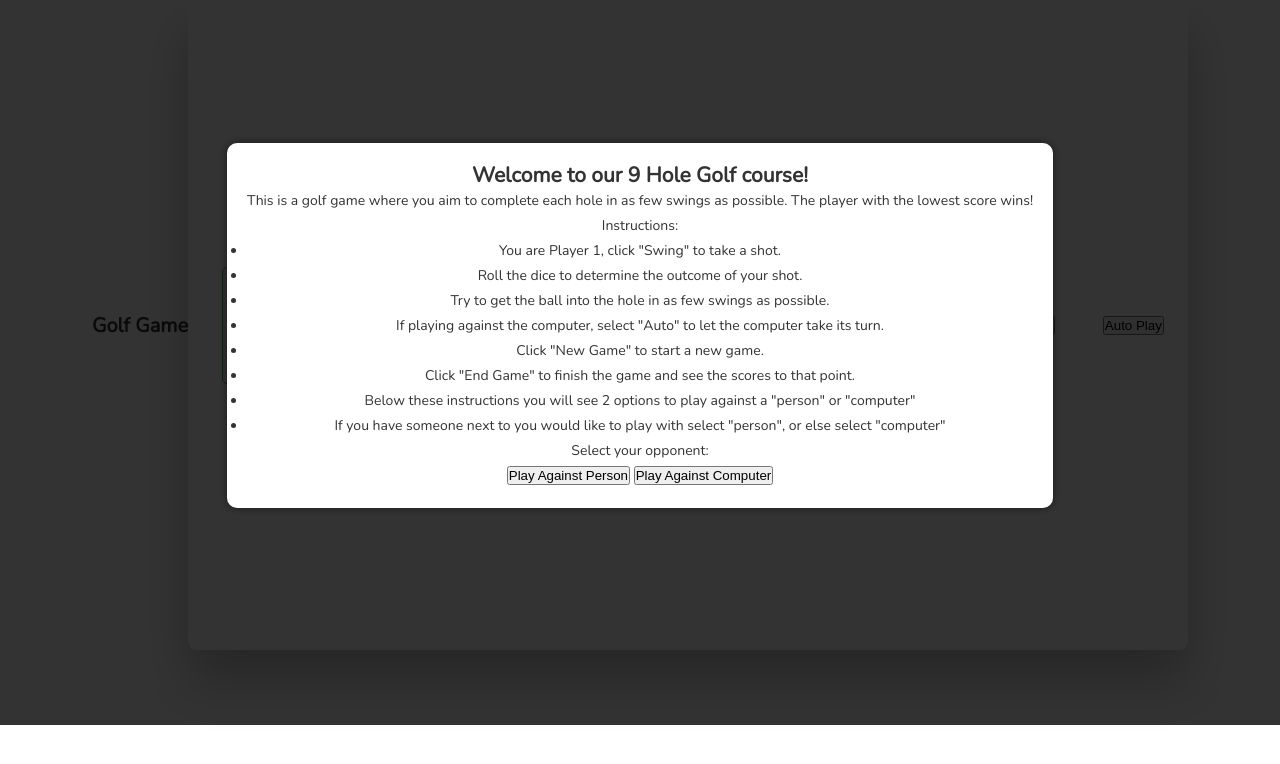
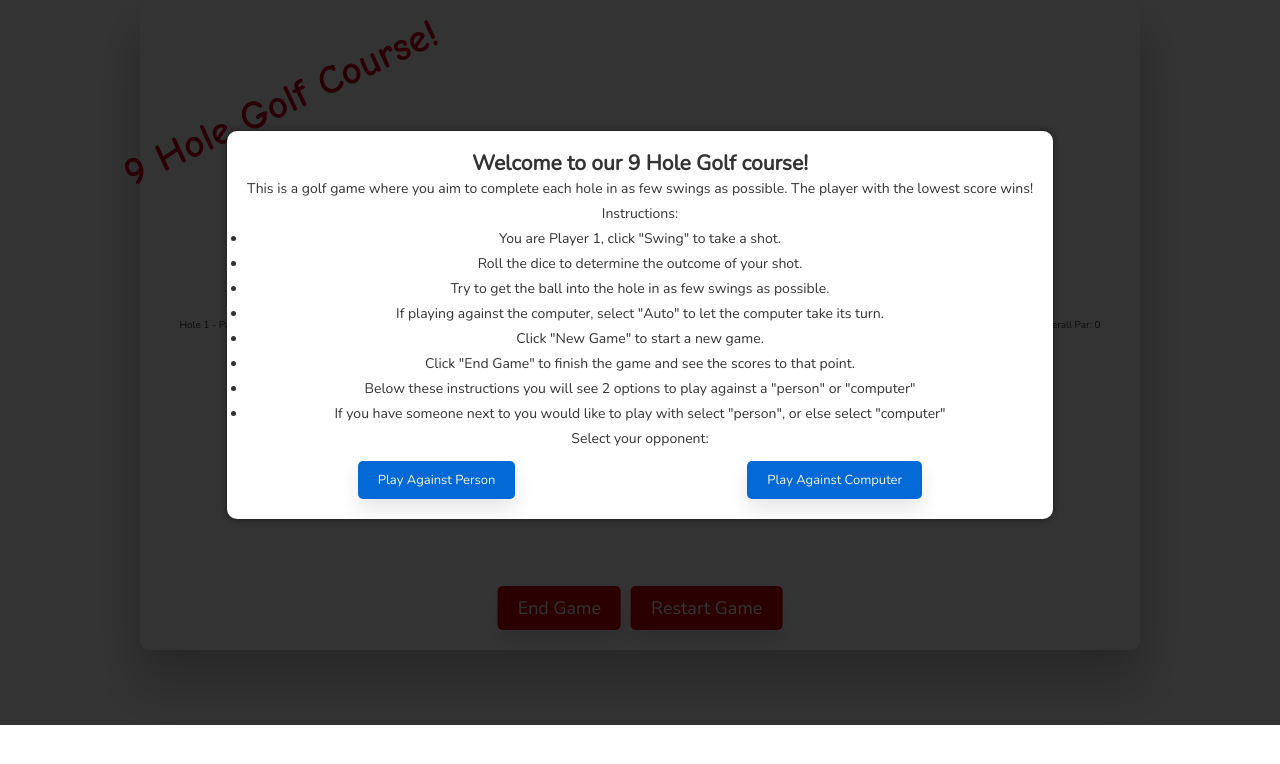
Before and after one commit to dickiegog/PP2-2, a plain HTML site: page index.html in a window 1280 px wide. Drawn offline with nearby package versions, Linux system fonts and the light colour scheme.

Commit message:
Added player and button HTML and styling

```diff
--- a/assets/css/style.css
+++ b/assets/css/style.css
@@ -83,6 +83,103 @@ main {
 	max-height: 70%; /* Adjust the maximum height to 80% */
 	overflow: hidden;
 }
+.btn--roll,
+.btn--auto {
+	font-family: inherit;
+	font-size: 2.5rem;
+	font-weight: bolder;
+	padding: 1rem 4rem;
+	margin-bottom: 5rem;
+	margin-top: 2rem;
+	cursor: pointer;
+	background-color: #3eb606;
+	color: #000000;
+	border: none;
+	border-radius: 5px;
+	box-shadow: 0 1rem 2rem rgba(0, 0, 0, 0.1);
+	transition: all 0.2s;
+}
+.finish-buttons {
+	display: flex;
+	position: absolute;
+	bottom: 2rem;
+	left: 50%;
+	transform: translateX(-50%);
+	justify-content: center;
+	gap: 10px; /* Add some space between buttons */
+}
+/* Finish buttons */
+.btn--new,
+.btn--end {
+	font-family: inherit;
+	font-size: 1.8rem;
+	padding: 1rem 2rem;
+	cursor: pointer;
+	background-color: #d70303;
+	border: none;
+	color: rgb(255, 255, 255);
+	border-radius: 5px;
+	box-shadow: 0 1rem 2rem rgba(0, 0, 0, 0.1);
+	transition: all 0.2s;
+}
+/* When shoosing opponent in initial popup */
+.btn--opponent {
+	font-family: inherit;
+	font-size: 1.3rem;
+	padding: 1rem 2rem;
+	cursor: pointer;
+	background-color: #0369d7;
+	border: none;
+	color: beige;
+	border-radius: 5px;
+	box-shadow: 0 1rem 2rem rgba(0, 0, 0, 0.1);
+	transition: all 0.2s;
+}
+.player--active {
+	background-color: rgba(255, 255, 255, 0.9);
+	border: 2px solid #3eb606;
+}
+
+.player--active .name {
+	font-weight: 700;
+	color: #3eb606;
+}
+
+.player--winner {
+	background-color: #2f2f2f;
+	border: 2px solid #d70303;
+}
+
+.player--winner .name {
+	font-weight: 700;
+	color: #a5c956;
+}
+.instructions-popup {
+	position: fixed;
+	width: 100%;
+	height: 100%;
+	background-color: rgba(0, 0, 0, 0.8);
+	display: flex;
+	justify-content: center;
+	align-items: center;
+	z-index: 100;
+	max-width: 100%;
+	max-height: 100%;
+	overflow: hidden;
+}
+.instructions-content {
+	background-color: white;
+	padding: 20px;
+	font-size: 1.4rem;
+	line-height: 2.5rem;
+	border-radius: 10px;
+	height: auto;
+	box-shadow: 0 0 10px rgba(0, 0, 0, 0.5);
+	text-align: center;
+	max-width: 80%;
+	max-height: 70%; /* Adjust the maximum height to 80% */
+	overflow: hidden;
+}
 #close-instructions {
 	margin-top: 20px;
 	background-color: #d70303;
@@ -92,3 +189,34 @@ main {
 #close-instructions:hover {
 	background-color: #ff1f1f;
 }
+.opponent-buttons {
+	display: flex;
+	justify-content: space-around;
+	margin-top: 10px;
+	gap: 10px;
+}
+.hidden {
+	display: none;
+}
+/* 9 Hole Golf Course name */
+.game-name {
+	position: absolute;
+	left: -30px;
+	top: 80px;
+	font-size: 4rem;
+	font-family: "Comic Sans MS", cursive, sans-serif;
+	margin-bottom: 1rem;
+	color: #cf0221;
+	font-weight: bold; /* Make the text bold */
+	z-index: 10; /* Make sure it appears on top of the game score */
+	transform: rotate(-25deg); /* Rotate the text by -25 degrees to make it vertical */
+}
+#close-instructions {
+	margin-top: 20px;
+	background-color: #d70303;
+	color: beige;
+}
+
+#close-instructions:hover {
+	background-color: #ff1f1f;
+}
--- a/index.html
+++ b/index.html
@@ -1,41 +1,54 @@
 <!DOCTYPE html>
 <html lang="en">
 	<head>
-    <meta charset="UTF-8">
-    <meta name="viewport" content="width=device-width, initial-scale=1.0">
+		<meta charset="UTF-8" />
+		<meta name="viewport" content="width=device-width, initial-scale=1.0" />
+		<meta
+			name="description"
+			content="Virtual 9 Hole Golf Course game. Compete against a friend or the computer in this golf game of chance, based on a dice roll. Person that gets to the hole in less shots wins"
+		/>
 		<title>Golf Game</title>
-    <link rel="stylesheet" href="assets/css/style.css">
+		<link rel="stylesheet" href="assets/css/style.css" />
+		<link rel="icon" type="image/png" sizes="32x32" href="assets/images/favicon_io/favicon-32x32.png" />
 	</head>
 	<body>
-    <header>
-        <h1>Golf Game</h1>
-    </header>
 		<main>
-        <div class="player player--0 player--active" id="player--0">
-            <h2 id="name--0">Player 1</h2>
-            <p id="instruction--0">Swing away!</p>
-            <p id="total--0">Scorecard: 0</p>
-            <p id="current--0">Distance to hole: 300 meters</p>
-            <p id="swings--0">Shots from tee: 0</p>
-            <button id="btn--roll-0">Swing</button>
+			<div class="game-name">9 Hole Golf Course!</div>
+			<div id="hole-info" class="hole-info">Hole 1 - Par 4</div>
+			<!-- Player 1 data -->
+			<section class="player player--0 player--active">
+				<div class="name" id="name--0">Player 1</div>
+				<div class="instruction" id="instruction--0">Swing Away!</div>
+				<button class="btn btn--roll" id="btn--roll-0">Swing</button>
+				<div class="swings" id="swings--0">Swings: 0</div>
+				<div class="current-score" id="current--0">Current: 0</div>
+				<div class="total-score" id="total--0">Scorecard: 0</div>
+			</section>
+			<!-- Dice Roll -->
+			<img src="assets/images/dice-1.png" alt="Dice" class="dice hidden" />
+			<!-- Player 2 data -->
+			<section class="player player--1">
+				<div class="name" id="name--1">Player 2</div>
+				<div class="instruction" id="instruction--1">Waiting...</div>
+				<div>
+					<button class="btn btn--roll" id="btn--roll-1">Waiting...</button>
+					<button class="btn btn--auto" id="btn--auto-1">Auto</button>
 				</div>
-        <div class="player player--1" id="player--1">
-            <h2 id="name--1">Player 2</h2>
-            <p id="instruction--1">Swing away!</p>
-            <p id="total--1">Scorecard: 0</p>
-            <p id="current--1">Distance to hole: 300 meters</p>
-            <p id="swings--1">Shots from tee: 0</p>
-            <button id="btn--roll-1">Swing</button>
+				<div class="swings" id="swings--1">Swings: 0</div>
+				<div class="current-score" id="current--1">Current: 0</div>
+				<div class="total-score" id="total--1">Scorecard: 0</div>
+			</section>
+			<!-- buttons to end game and restart game -->
+			<div class="final-data">
+				<div id="total-par" class="total-par">Overall Par: 0</div>
+				<div class="finish-buttons">
+					<button class="btn btn--end">End Game</button>
+					<button class="btn btn--new">Restart Game</button>
 				</div>
-        <div id="hole-info">Hole 1 - Par 4</div>
-        <div id="total-par">Overall 0 Par</div>
-        <img src="" alt="Dice" class="dice hidden" />
-        <button id="btn--end">End Game</button>
-        <button id="btn--new">New Game</button>
-        <button id="btn--auto-1">Auto Play</button>
+			</div>
 		</main>
     <!-- User instructions that pop up on start up -->
-		<div id="instructions-popup" class="instructions-popup hidden">
+		<div id="instructions-popup" class="instructions-popup ">
 			<div class="instructions-content">
 				<h2>Welcome to our 9 Hole Golf course!</h2>
 				<p>This is a golf game where you aim to complete each hole in as few swings as possible. The player with the lowest score wins!</p>
```
Lines whose indentation alone changed are shown as unchanged.
